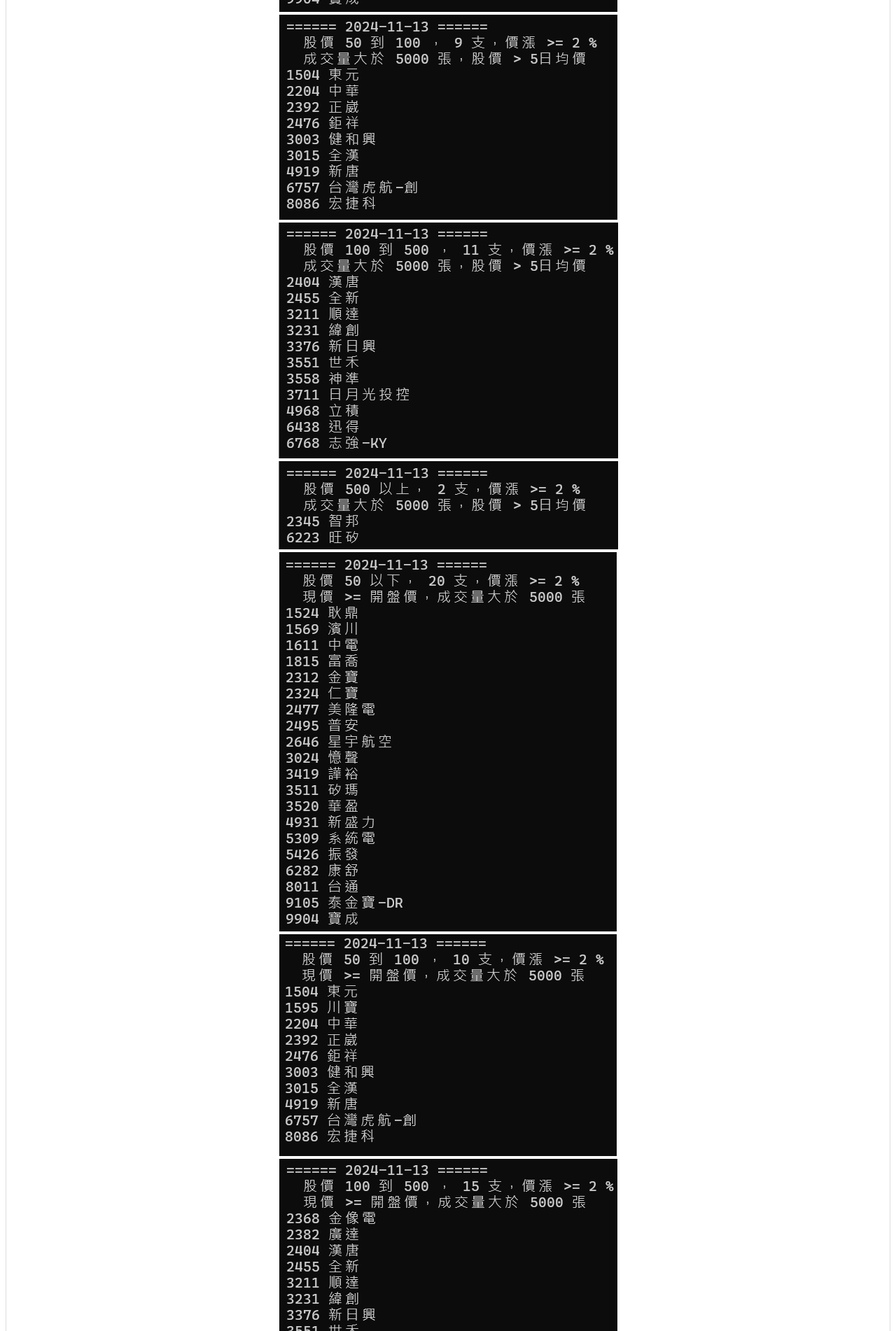
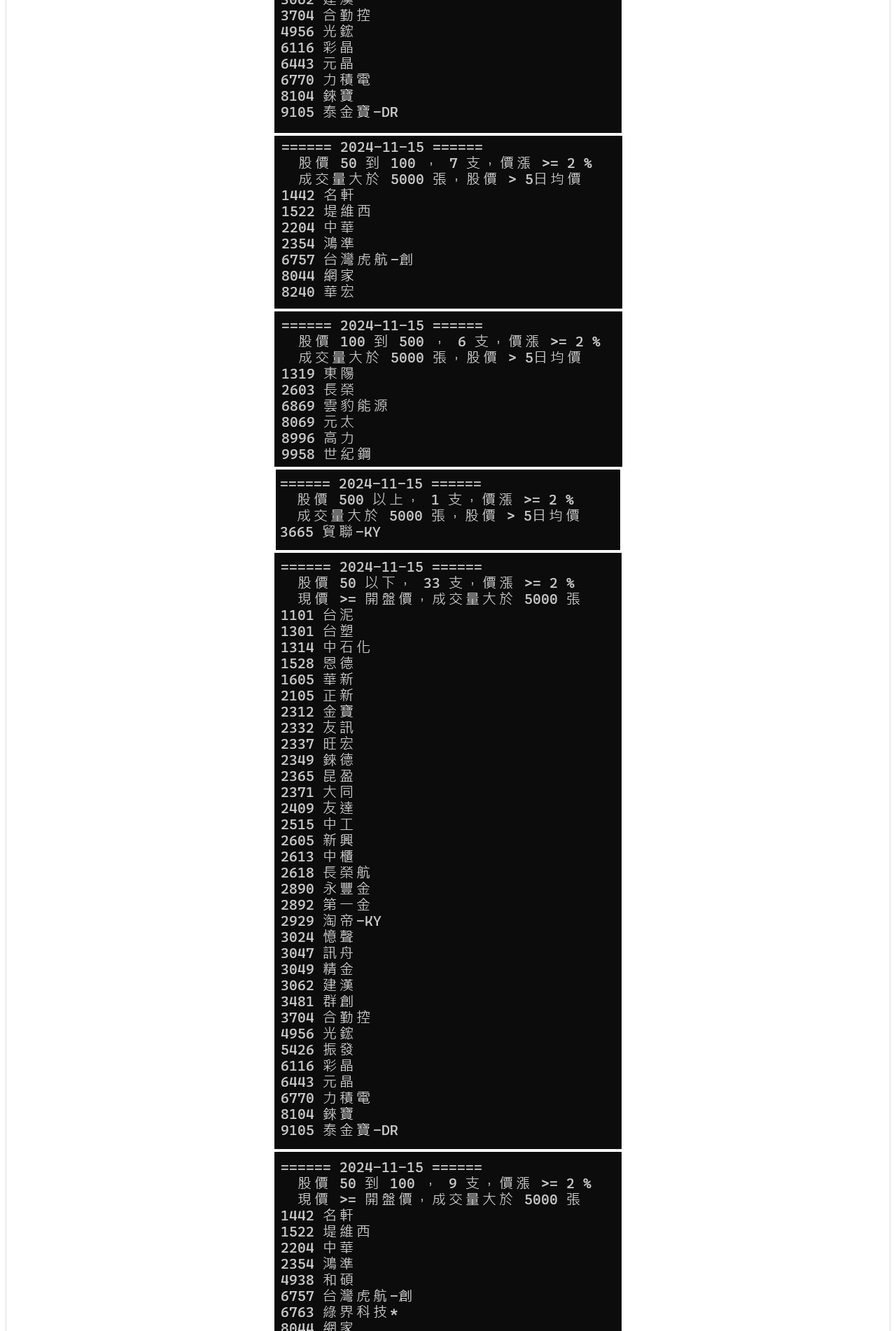
Before and after one commit to kidpal/kidpal.github.io, a plain HTML site: page index.html in a window 1280 px wide. Shown: the part 898-2800 px from the top of the page at 70% size. Drawn offline with Linux system fonts and the light colour scheme.

Commit message:
20241115盤後

```diff
--- a/index.html
+++ b/index.html
@@ -62,42 +62,42 @@
 		-->
 		<tr><td align="center">
 		<picture>
-		  <img src="./analysis/2024-11-13-1.png" style="max-width:100%;height:auto;" alt="">
+		  <img src="./analysis/2024-11-15-1.png" style="max-width:100%;height:auto;" alt="">
 		</picture>
 		</td></tr>
 		<tr><td align="center">
 		<picture>
-		  <img src="./analysis/2024-11-13-2.png" style="max-width:100%;height:auto;" alt="">
+		  <img src="./analysis/2024-11-15-2.png" style="max-width:100%;height:auto;" alt="">
 		</picture>
 		</td></tr>
 		<tr><td align="center">
 		<picture>
-		  <img src="./analysis/2024-11-13-3.png" style="max-width:100%;height:auto;" alt="">
+		  <img src="./analysis/2024-11-15-3.png" style="max-width:100%;height:auto;" alt="">
 		</picture>
 		</td></tr>
 		<tr><td align="center">
 		<picture>
-		  <img src="./analysis/2024-11-13-4.png" style="max-width:100%;height:auto;" alt="">
+		  <img src="./analysis/2024-11-15-4.png" style="max-width:100%;height:auto;" alt="">
 		</picture>
 		</td></tr>
 		<tr><td align="center">
 		<picture>
-		  <img src="./analysis/2024-11-13-5.png" style="max-width:100%;height:auto;" alt="">
+		  <img src="./analysis/2024-11-15-5.png" style="max-width:100%;height:auto;" alt="">
 		</picture>
 		</td></tr>
 		<tr><td align="center">
 		<picture>
-		  <img src="./analysis/2024-11-13-6.png" style="max-width:100%;height:auto;" alt="">
+		  <img src="./analysis/2024-11-15-6.png" style="max-width:100%;height:auto;" alt="">
 		</picture>
 		</td></tr>
 		<tr><td align="center">
 		<picture>
-		  <img src="./analysis/2024-11-13-7.png" style="max-width:100%;height:auto;" alt="">
+		  <img src="./analysis/2024-11-15-7.png" style="max-width:100%;height:auto;" alt="">
 		</picture>
 		</td></tr>
 		<tr><td align="center">
 		<picture>
-		  <img src="./analysis/2024-11-13-8.png" style="max-width:100%;height:auto;" alt="">
+		  <img src="./analysis/2024-11-15-8.png" style="max-width:100%;height:auto;" alt="">
 		</picture>
 		</td></tr>
 		</table>
```
Also changed, not shown: analysis/2024-11-15-1.png (added), analysis/2024-11-15-2.png (added), analysis/2024-11-15-3.png (added), analysis/2024-11-15-4.png (added), analysis/2024-11-15-5.png (added), analysis/2024-11-15-6.png (added), analysis/2024-11-15-7.png (added), analysis/2024-11-15-8.png (added).
